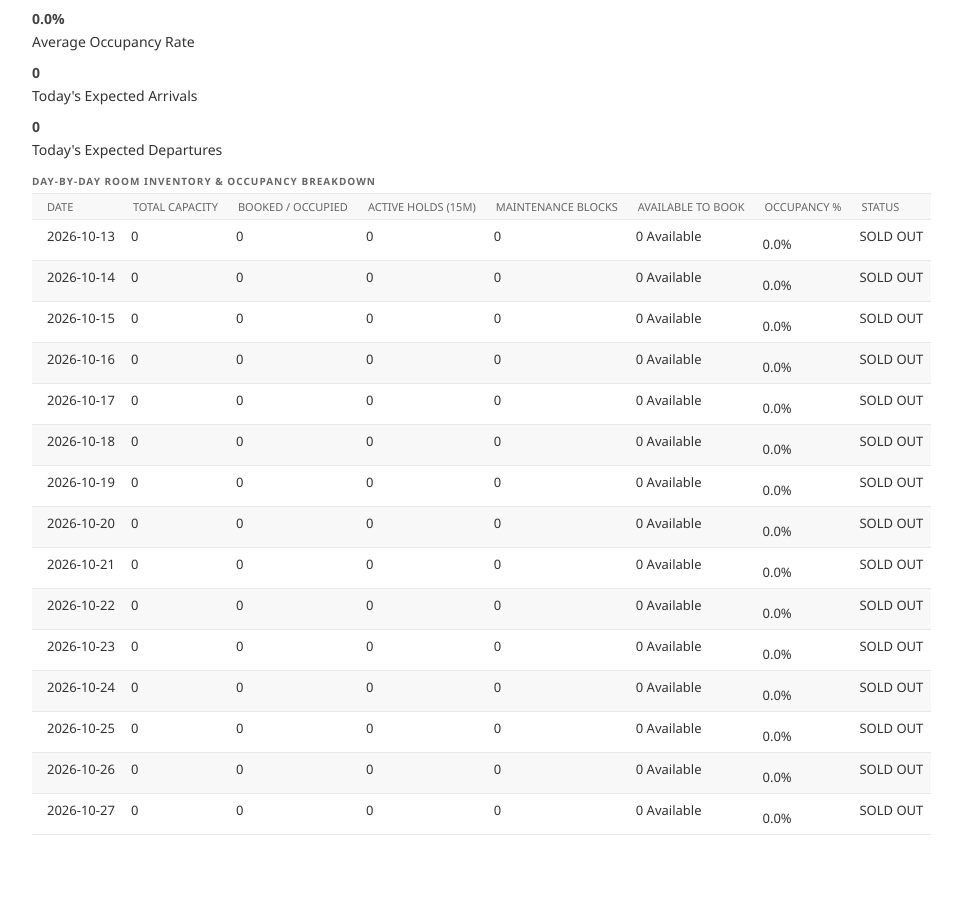
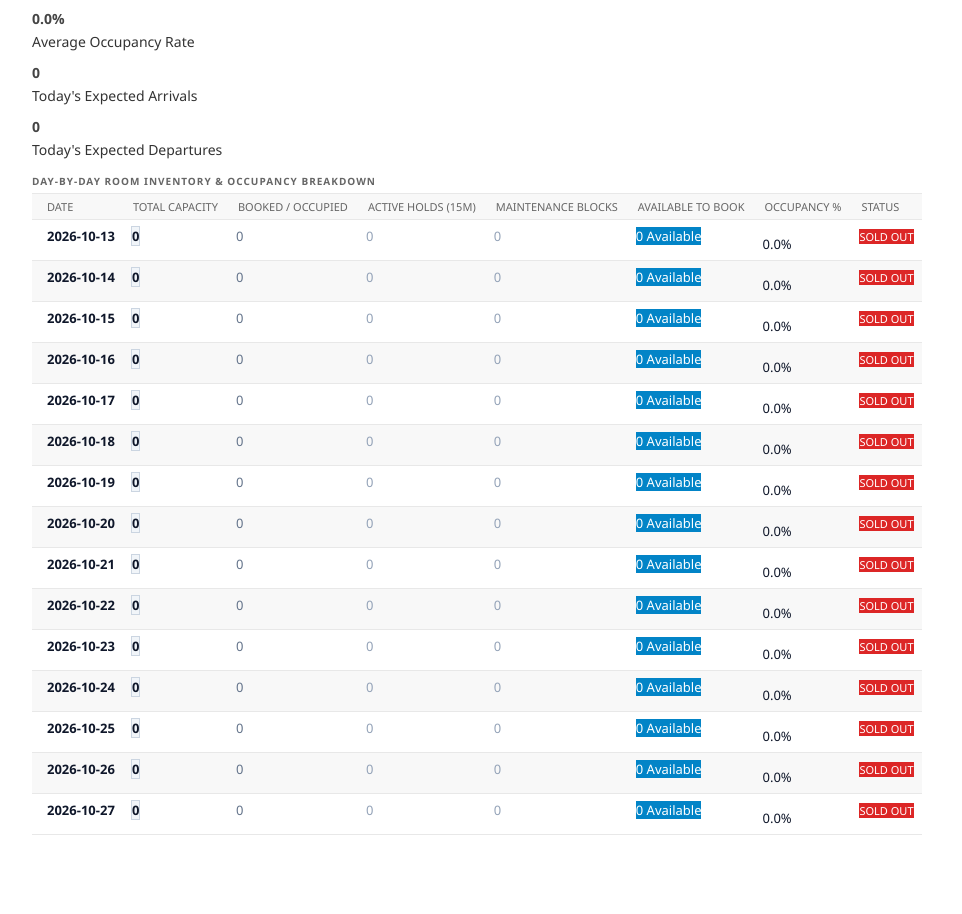
Before and after one commit to donthireddysaivarshini/manohar-grand, a Django app: page /admin/occupancy-report/ in a window 1280 px wide. Shown: the part 296-1210 px from the top of the page, without its empty margins (8-970 px from the left). Run offline with Django 5.2, Linux system fonts and the light colour scheme; the visitor is signed in with stand-in values (Sample User, id 1); data comes from the database, SQL or seed files in the repository; data that the repository does not hold is empty.

Commit message:
fix(admin): separate check-in/out date lines, enhance occupancy table contrast, and link booking rooms

```diff
--- a/backend/templates/admin/occupancy_dashboard.html
+++ b/backend/templates/admin/occupancy_dashboard.html
@@ -110,41 +110,43 @@
                 <tbody>
                     {% for day in occupancy.daily_occupancy %}
                     <tr>
-                        <td style="text-align: left; padding-left: 15px;" class="font-weight-bold text-dark">
+                        <td style="text-align: left; padding-left: 15px; color: #0f172a; font-weight: 700;">
                             {{ day.date }}
                         </td>
                         <td>
-                            <span class="badge badge-light border px-2 py-1">{{ day.total_operational_rooms }}</span>
+                            <span class="badge px-2 py-1" style="background-color: #f1f5f9; color: #0f172a; border: 1px solid #cbd5e1; font-weight: 700; font-size: 13px;">
+                                {{ day.total_operational_rooms }}
+                            </span>
                         </td>
                         <td>
                             {% if day.rooms_occupied > 0 %}
-                                <span class="badge badge-success font-weight-bold px-2 py-1" style="font-size: 13px;">
+                                <span class="badge font-weight-bold px-2 py-1" style="background-color: #15803d; color: #ffffff; font-size: 13px;">
                                     {{ day.rooms_occupied }} Rooms
                                 </span>
                             {% else %}
-                                <span class="text-muted font-weight-bold">0</span>
+                                <span class="font-weight-bold" style="color: #64748b;">0</span>
                             {% endif %}
                         </td>
                         <td>
                             {% if day.rooms_held > 0 %}
-                                <span class="badge badge-warning font-weight-bold px-2 py-1">
+                                <span class="badge font-weight-bold px-2 py-1" style="background-color: #f59e0b; color: #1e293b; font-size: 13px;">
                                     {{ day.rooms_held }} Held
                                 </span>
                             {% else %}
-                                <span class="text-muted">0</span>
+                                <span style="color: #94a3b8;">0</span>
                             {% endif %}
                         </td>
                         <td>
                             {% if day.rooms_blocked > 0 %}
-                                <span class="badge badge-secondary px-2 py-1">
+                                <span class="badge px-2 py-1" style="background-color: #64748b; color: #ffffff; font-size: 13px;">
                                     {{ day.rooms_blocked }}
                                 </span>
                             {% else %}
-                                <span class="text-muted">0</span>
+                                <span style="color: #94a3b8;">0</span>
                             {% endif %}
                         </td>
                         <td>
-                            <span class="badge badge-primary font-weight-bold px-2 py-1" style="font-size: 13px;">
+                            <span class="badge font-weight-bold px-2 py-1" style="background-color: #0284c7; color: #ffffff; font-size: 13px;">
                                 {{ day.rooms_available }} Available
                             </span>
                         </td>
@@ -153,16 +155,16 @@
                                 <div class="progress progress-xs mr-2" style="width: 60px; height: 8px;">
                                     <div class="progress-bar {% if day.occupancy_rate_percent >= 80 %}bg-danger{% elif day.occupancy_rate_percent >= 40 %}bg-warning{% else %}bg-success{% endif %}" style="width: {{ day.occupancy_rate_percent }}%"></div>
                                 </div>
-                                <span class="font-weight-bold text-dark">{{ day.occupancy_rate_percent }}%</span>
+                                <span class="font-weight-bold" style="color: #0f172a; font-size: 13px;">{{ day.occupancy_rate_percent }}%</span>
                             </div>
                         </td>
                         <td>
                             {% if day.rooms_available == 0 %}
-                                <span class="badge badge-danger font-weight-bold px-2 py-1">SOLD OUT</span>
+                                <span class="badge font-weight-bold px-2 py-1" style="background-color: #dc2626; color: #ffffff; font-size: 11px;">SOLD OUT</span>
                             {% elif day.rooms_occupied > 0 %}
-                                <span class="badge badge-info font-weight-bold px-2 py-1">ACTIVE BOOKINGS</span>
+                                <span class="badge font-weight-bold px-2 py-1" style="background-color: #0284c7; color: #ffffff; font-size: 11px;">ACTIVE BOOKINGS</span>
                             {% else %}
-                                <span class="badge badge-success font-weight-bold px-2 py-1">ALL AVAILABLE</span>
+                                <span class="badge font-weight-bold px-2 py-1" style="background-color: #16a34a; color: #ffffff; font-size: 11px;">ALL AVAILABLE</span>
                             {% endif %}
                         </td>
                     </tr>
```
Also changed, not shown: backend/apps/bookings/admin.py (+23 -2 lines).
